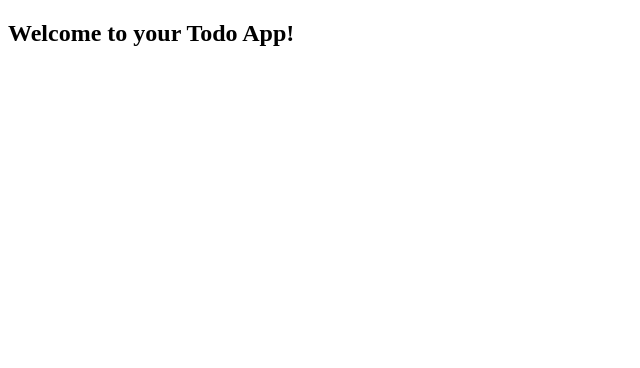
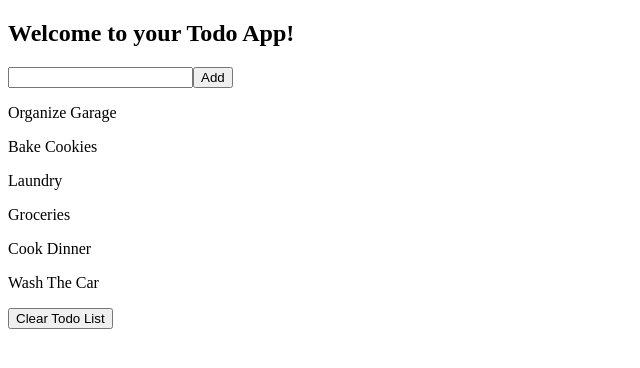
Before and after one commit to bloominstituteoftechnology/web-module-project-class-components, a React (Create React App) app: page / in a window 1280 px wide. Shown: the top 368 px of the page, without its empty margins (0-640 px from the left). Built offline with nearby package versions, Linux system fonts and the light colour scheme; the HTML template or start-up script is replaced by a standard one.

Commit message:
Finished the module project.

```diff
--- a/package.json
+++ b/package.json
@@ -32,6 +32,6 @@
     ]
   },
   "devDependencies": {
-    "sass": "^1.32.5"
+    "sass": "^1.32.8"
   }
 }
--- a/src/App.js
+++ b/src/App.js
@@ -1,13 +1,95 @@
 import React from 'react';
+import TodoForm from './components/TodoForm';
+import TodoList from './components/TodoList';
+import './components/Todo.scss'
+
+const global_todo = [
+  {
+    task: 'Organize Garage',
+    id: 1528817077286,
+    completed: false
+  },
+  {
+    task: 'Bake Cookies',
+    id: 1528817084358,
+    completed: false
+  },
+  {
+    task: 'Laundry',
+    id: 1528817077259,
+    completed: false
+  },
+  {
+    task: 'Groceries',
+    id: 1528817077260,
+    completed: false
+  },
+  {
+    task: 'Cook Dinner',
+    id: 1528817077261,
+    completed: false
+  },
+  {
+    task: 'Wash The Car',
+    id: 1528817077262,
+    completed: false
+  }
+];
 
 class App extends React.Component {
   // you will need a place to store your state in this component.
   // design `App` to be the parent component of your application.
   // this component is going to take care of state, and any change handlers you need to work with your state
+  constructor() {
+    super();
+    this.state = {
+      todo : global_todo
+    }
+  }
+
+  addTask = (taskName) =>{
+    this.setState({
+      todo:
+      [
+        ...this.state.todo,
+        {
+          task: taskName,
+          id: Date.now(),
+          completed: false
+        }
+      ]
+    })
+  }
+
+  toggleCompleted = thingToDoId =>{
+    this.setState({
+      todo: this.state.todo.map(thingToDo=>{
+        if(thingToDo.id === thingToDoId){
+          return {...thingToDo,
+          completed: !thingToDo.completed
+          }
+        }
+        return thingToDo;
+      })
+    })
+  }
+
+  clearCompleted = () =>{
+    this.setState({
+      todo: this.state.todo.filter(thingToDo =>{
+        return !thingToDo.completed
+      })
+    })
+  }
+
   render() {
     return (
       <div>
-        <h2>Welcome to your Todo App!</h2>
+        <div>
+          <h2>Welcome to your Todo App!</h2>
+          <TodoForm addTask={this.addTask}/>
+        </div>
+        <TodoList thingsToDo={this.state.todo} toggleCompleted={this.toggleCompleted} clearCompleted={this.clearCompleted}/>
       </div>
     );
   }
--- a/src/components/Todo.js
+++ b/src/components/Todo.js
@@ -0,0 +1,11 @@
+import React from 'react';
+//<div onClick={()=> props.toggleCompleted(props.thingToDo.id)}className=>
+const Todo = props => {
+    return (
+        <div onClick={() => props.toggleCompleted(props.thingToDo.id)}className={`task${props.thingToDo.completed ?' completed' : ''}`}>
+            <p>{props.thingToDo.task}</p>
+        </div>
+    )
+}
+
+export default Todo;
--- /dev/null
+++ b/src/components/Todo.scss
@@ -0,0 +1,7 @@
+
+.task {
+    cursor: pointer;
+}
+.task.completed {
+    text-decoration: line-through;
+  }
--- a/src/components/TodoForm.js
+++ b/src/components/TodoForm.js
@@ -0,0 +1,29 @@
+import React from "react";
+
+class TodoForm extends React.Component {
+    constructor(){
+        super();
+        this.state = {
+            taskName: '',
+        }
+    }
+    handleChange = e => {
+        this.setState({taskName: e.target.value})
+    };
+
+    handleSubmit = e => {
+        e.preventDefault();
+        this.props.addTask(this.state.taskName)
+    };
+
+    render() {
+        return (
+            <form onSubmit = {this.handleSubmit}>
+                <input onChange={this.handleChange} value={this.state.taskName} type = 'text' name = 'thingToDo' />
+                <button>Add</button>
+            </form>
+        )
+    }
+}
+
+export default TodoForm;
--- a/src/components/TodoList.js
+++ b/src/components/TodoList.js
@@ -1,2 +1,19 @@
 // your components will all go in this `component` directory.
 // feel free to change this component.js into TodoList.js
+import React from 'react';
+import Todo from './Todo';
+
+const TodoList = props => {
+    return (
+        <div>
+            {props.thingsToDo.map(thingToDo =>(
+                <Todo key={thingToDo.id} thingToDo={thingToDo} toggleCompleted={props.toggleCompleted}/>
+            ))}
+            <button onClick={props.clearCompleted}>
+            Clear Todo List
+            </button>
+        </div>
+    )
+}
+
+export default TodoList;
```
Also changed, not shown: src/components/Todo.css (deleted), 1 other file (tests, documents, lock files or other folders).
